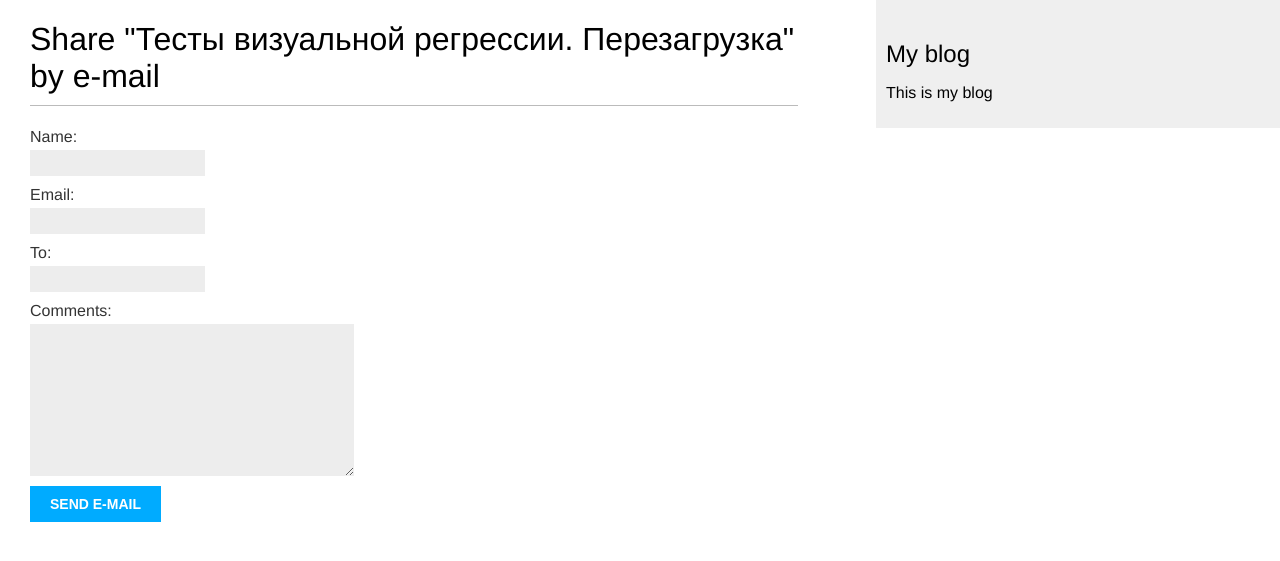
After one commit to evgestrogan/myBlog_Django, a Django app: page /blog/5/share/ in a window 1280 px wide. The commit adds this page. Shown: the top 561 px of the page. Run offline with Django 3.2, Linux system fonts and the light colour scheme; data comes from the database, SQL or seed files in the repository.

Commit message:
added a class of forms and based on it created a function to share by email created a new template share.html added settings email 'Gmail' added a share button to detail.html

```diff
--- /dev/null
+++ b/blog/forms.py
@@ -0,0 +1,8 @@
+from django import forms
+
+
+class EmailPostForm(forms.Form):
+    name = forms.CharField(max_length=25)
+    email = forms.EmailField()
+    to = forms.EmailField()
+    comments = forms.CharField(required=False, widget=forms.Textarea)
--- a/blog/urls.py
+++ b/blog/urls.py
@@ -10,4 +10,5 @@ urlpatterns = [
          # извлечение значений из URL'a. <parametr> возвращается в виде строки,
          # потому мы используем конвертер
          views.post_detail, name='post_detail'),
+    path('<int:post_id>/share/', views.post_share, name='post_share')
 ]
--- a/blog/views.py
+++ b/blog/views.py
@@ -1,7 +1,9 @@
+from django.core.mail import send_mail
 from django.core.paginator import Paginator, PageNotAnInteger, EmptyPage
 from django.shortcuts import render, get_object_or_404
 from django.views.generic import ListView
 
+from blog.forms import EmailPostForm
 from blog.models import Post
 
 
@@ -39,3 +41,28 @@ def post_detail(request, year, month, day, post):  # page with post
     post = get_object_or_404(Post, slug=post, status='published', publish__year=year,
                              publish__month=month, publish__day=day)
     return render(request, 'blog/post/detail.html', {'post': post})
+
+
+def post_share(request, post_id):
+    post = get_object_or_404(Post, id=post_id, status='published')
+    sent = False
+    if request.method == "POST":
+        # выполнится после того как пользователь заполнит форму и отправит уже POST запрос
+        form = EmailPostForm(request.POST)
+        # создание объекта формы используя полученные данные
+        if form.is_valid():
+            cd = form.cleaned_data
+            # если форма валидна то мы получаем введенные данные
+            # form.cleaned_data - словарь с полями формы и их значениями
+            post_url = request.build_absolute_uri(post.get_absolute_url())
+            subject = '{}({} recommends you reading "{}"'.format(cd['name'], cd['email'], post.title)
+            # текст заголовка
+            message = 'Read "{}" at {}\n\n{}\'s comments: {}'.format(post.title, post_url, cd['name'], cd['comments'])
+            # текст сообщения
+            send_mail(subject, message, '', [cd['to']])
+            sent = True
+    else:
+        # в этом случае сработает если GET запрос и потому выведется пустая форма
+        form = EmailPostForm()
+        # создание объекта фомы и вывод его
+    return render(request, 'blog/post/share.html', {'post': post, 'form': form, 'sent': sent})
--- a/templates/blog/post/detail.html
+++ b/templates/blog/post/detail.html
@@ -4,4 +4,7 @@
     <h1>{{ post.title }}</h1>
     <p class="date">Published {{ post.publish }} by {{ post.author }}</p>
     {{ post.body|linebreaks }}
+    <p>
+        <a href="{% url "blog:post_share" post.id %}">Share this post</a>
+    </p>
 {% endblock %}
--- /dev/null
+++ b/templates/blog/post/share.html
@@ -0,0 +1,15 @@
+{% extends "blog/post/base.html" %}
+{% block title %}Share a post{% endblock %}
+{% block content %}
+    {% if sent %}
+        <h1>E-mail successfully sent</h1>
+        <p>"{{ post.title }}" was successfully sent to {{ form.cleaned_data.to }}</p>
+    {% else %}
+        <h1>Share "{{ post.title }}" by e-mail</h1>
+        <form action="." method="post">
+            {{ form.as_p }}
+            {% csrf_token %}
+            <input type="submit" value="Send e-mail">
+        </form>
+    {% endif %}
+{% endblock %}
```
Also changed, not shown: myBlog_Django/settings.py (+9 -0 lines).
